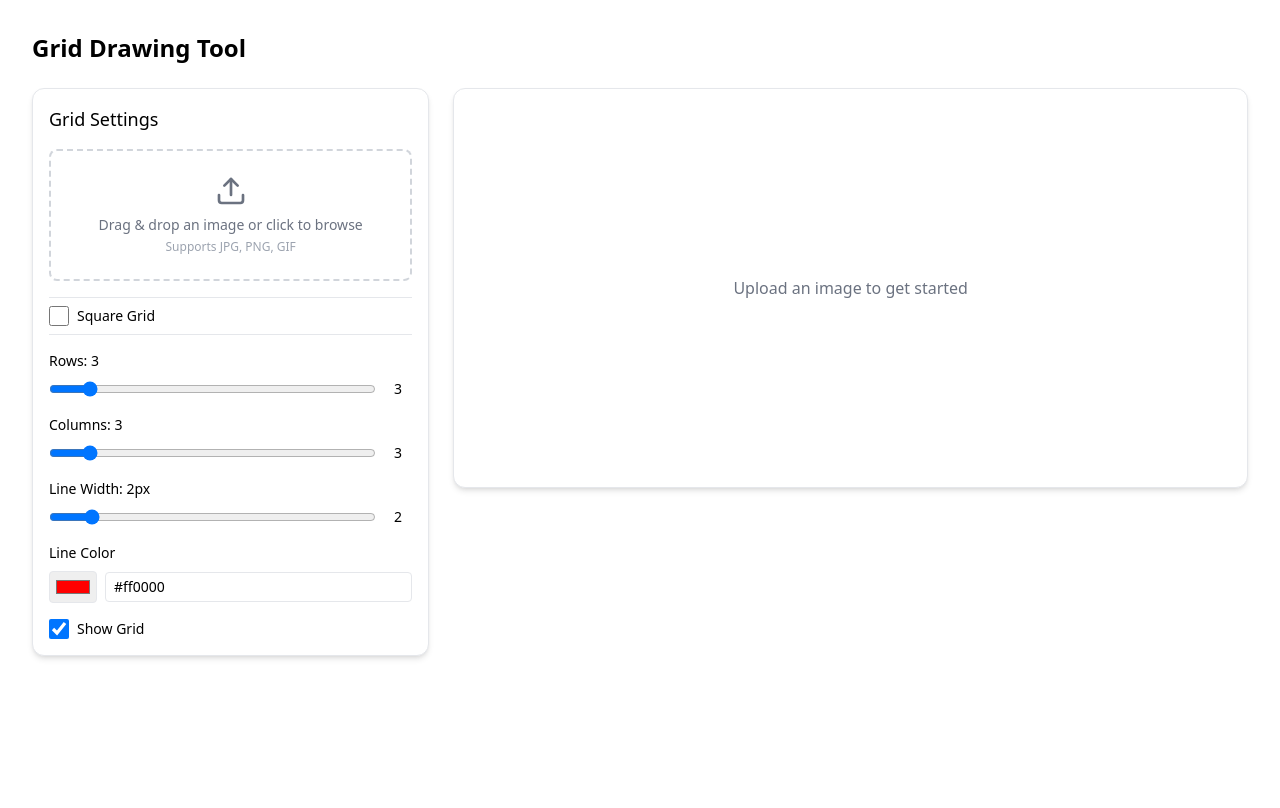
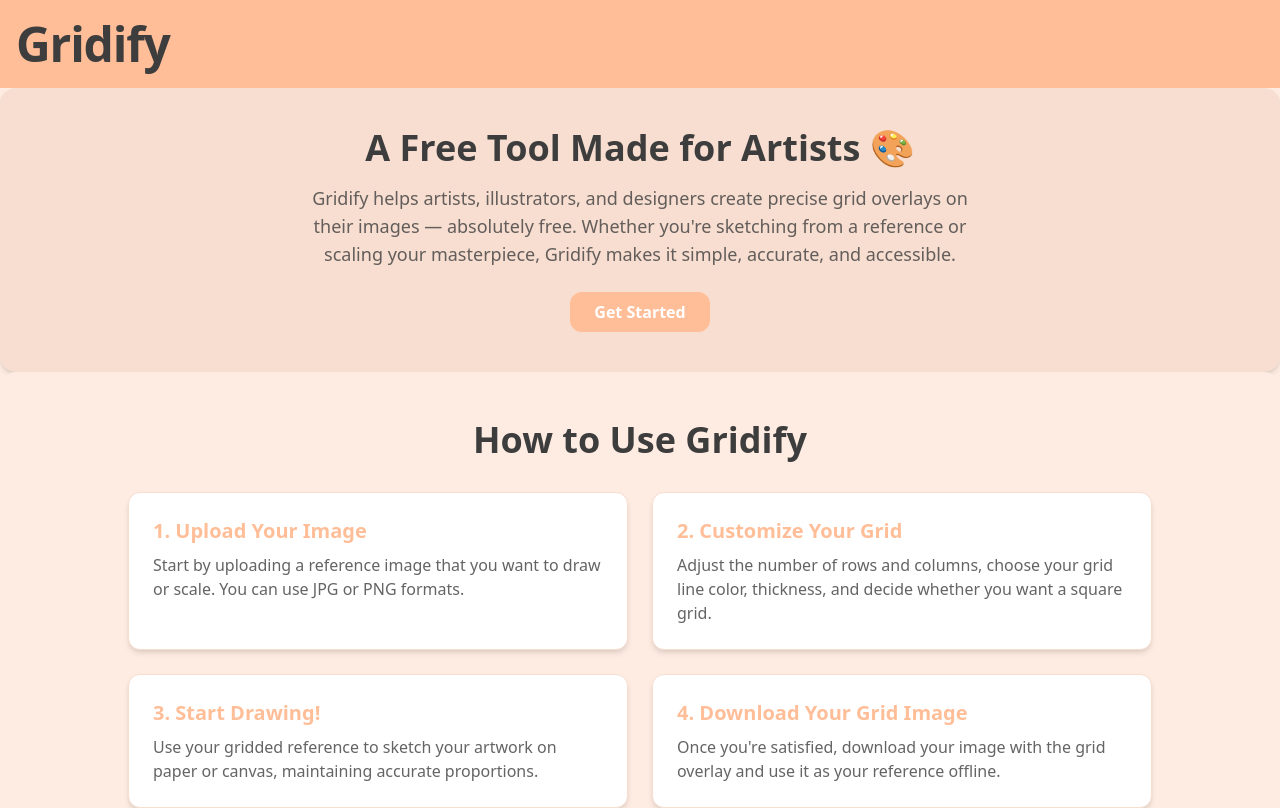
Before and after one commit to Preetirajdhami/GridMaker, a Next.js app in the folder frontend/: page / in a window 1280 px wide. Shown: the top 808 px of the page. Built offline with nearby package versions, Linux system fonts and the light colour scheme.

Commit message:
color theme added

```diff
--- /dev/null
+++ b/frontend/src/app/components/HowTo.tsx
@@ -0,0 +1,38 @@
+import React from "react";
+
+const steps = [
+  {
+    title: "1. Upload Your Image",
+    description: "Start by uploading a reference image that you want to draw or scale. You can use JPG or PNG formats.",
+  },
+  {
+    title: "2. Customize Your Grid",
+    description: "Adjust the number of rows and columns, choose your grid line color, thickness, and decide whether you want a square grid.",
+  },
+  {
+    title: "3. Start Drawing!",
+    description: "Use your gridded reference to sketch your artwork on paper or canvas, maintaining accurate proportions.",
+  },
+  {
+    title: "4. Download Your Grid Image",
+    description: "Once you're satisfied, download your image with the grid overlay and use it as your reference offline.",
+  },
+];
+
+const HowTo = () => {
+  return (
+    <section className="py-12 px-4 md:px-8 bg-base rounded-2xl shadow-sm text-center">
+      <h2 className="text-3xl md:text-4xl font-bold text-primaryText mb-8">How to Use Gridify</h2>
+      <div className="grid gap-6 md:grid-cols-2 max-w-5xl mx-auto">
+        {steps.map((step, index) => (
+          <div key={index} className="bg-white rounded-xl p-6 shadow-md border border-secondary text-left">
+            <h3 className="text-xl font-semibold text-primary mb-2">{step.title}</h3>
+            <p className="text-primaryText/80">{step.description}</p>
+          </div>
+        ))}
+      </div>
+    </section>
+  );
+};
+
+export default HowTo;
--- a/frontend/src/app/components/grid-drawing-tool.tsx
+++ b/frontend/src/app/components/grid-drawing-tool.tsx
@@ -64,7 +64,7 @@ export function GridDrawingTool() {
   }
 
   return (
-    <div className={`flex ${isMobile ? "flex-col" : "flex-row"} gap-6 w-full`}>
+    <div className={`flex ${isMobile ? "flex-col" : "flex-row"} gap-6 bg-base w-full`}>
       {/* Control Panel */}
       <div className={`${isMobile ? "w-full" : "w-1/3"}`}>
         <Card className="p-4">
--- /dev/null
+++ b/frontend/src/app/components/intro.tsx
@@ -0,0 +1,21 @@
+import React from 'react'
+
+const Intro = () => {
+  return (
+    <section className="rounded-2xl bg-secondary md:p-10 p-6 text-center shadow-md">
+      <h2 className="text-3xl md:text-4xl font-bold text-primaryText mb-4">
+        A Free Tool Made for Artists 🎨
+      </h2>
+      <p className="text-primaryText/80 text-lg max-w-2xl mx-auto mb-6">
+        Gridify helps artists, illustrators, and designers create precise grid overlays on their images — absolutely free. Whether you're sketching from a reference or scaling your masterpiece, Gridify makes it simple, accurate, and accessible.
+      </p>
+      <a href="#grid-tool">
+        <button className="bg-primary hover:bg-primary/90 text-white font-semibold py-2 px-6 rounded-xl transition-all duration-200">
+          Get Started
+        </button>
+      </a>
+    </section>
+  )
+}
+
+export default Intro
--- a/frontend/src/app/page.tsx
+++ b/frontend/src/app/page.tsx
@@ -1,10 +1,23 @@
 import { GridDrawingTool } from "./components/grid-drawing-tool";
+import HowTo from "./components/HowTo";
+import Intro from "./components/intro";
 
 const Home = () => {
   return (
-    <main className="min-h-screen p-4 md:p-6 lg:p-8">
-      <h1 className="text-2xl font-bold mb-6">Grid Drawing Tool</h1>
-      <GridDrawingTool />
+    <main className="min-h-screen  bg-base ">
+      {/* Header */}
+      <section className="  mb-10">
+        <h1 className="text-4xl bg-primary md:text-5xl py-5 px-4 font-bold text-primaryText  tracking-tight">
+          Gridify
+        </h1>
+        <Intro />
+        <HowTo />
+      </section>
+
+      {/* Grid Drawing Tool */}
+      <section className="max-w-6xl mx-auto bg-white rounded-2xl shadow-xl p-6 md:p-10 border border-secondary transition-all">
+        <GridDrawingTool />
+      </section>
     </main>
   );
 };
--- a/frontend/tailwind.config.js
+++ b/frontend/tailwind.config.js
@@ -4,6 +4,12 @@ export default {
   theme: {
     extend: {
       colors: {
+        primary: "#FFBE98",
+        base: "#FEECE2",
+        secondary: "#F7DED0",
+        primaryText: "#3D3D3D",
+        secondaryText: "#5A5A5A",
+
 
       },
       fontFamily: {
```
Also changed, not shown: 1 other file (tests, documents, lock files or other folders).
